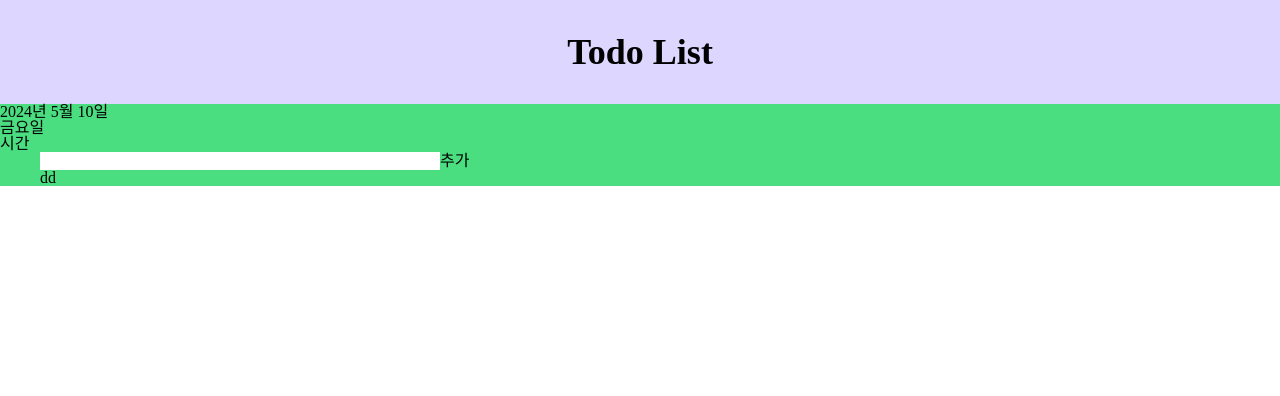
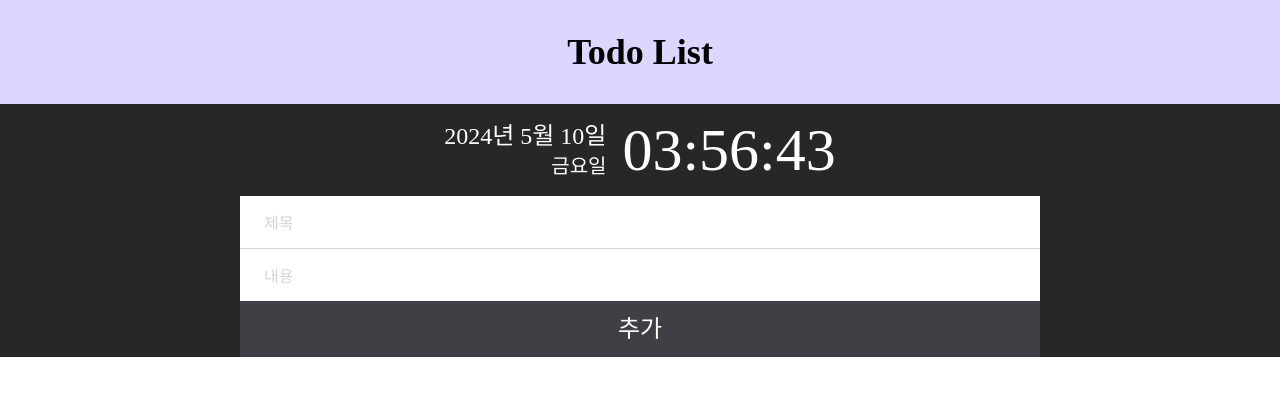
Before and after one commit to butterbeetle/sparta_todo, a React (Vite) app: page / in a window 1280 px wide. Shown: the top 396 px of the page. Built offline with nearby package versions, Linux system fonts and the light colour scheme.

Commit message:
Style. main 스타일링

```diff
--- a/src/Layout/Main/Main.jsx
+++ b/src/Layout/Main/Main.jsx
@@ -1,20 +1,79 @@
 export default function Main() {
   return (
-    <main className="bg-green-400">
-      <div>
-        <h2>2024년 5월 10일</h2>
-        <div>
-          <div>금요일</div>
-          <div>시간</div>
+    <main className="bg-zinc-800">
+      <div className="max-w-[1200px] mx-auto">
+        <div className="flex gap-4 justify-center p-4 items-center text-white">
+          <div className="flex flex-col text-2xl">
+            <div>2024년 5월 10일</div>
+            <div className="text-xl text-end">금요일</div>
+          </div>
+          <div className="text-6xl ">03:56:43</div>
         </div>
-      </div>
-      <div className="max-w-[1200px] mx-auto border border-red-100">
-        <form>
-          <input type="text" />
-          <input type="text" />
-          <button>추가</button>
+        <form className="max-w-[800px] mx-auto">
+          <div className="divide-y divide-solid divide-gray-300 ">
+            <div className="relative">
+              <input
+                id={"name"}
+                type="text"
+                className=" block p-6 pb-1 w-full text-base appearance-none focus:outline-none peer "
+                placeholder=""
+                maxLength={28}
+              />
+              <label
+                className="
+          absolute
+          top-4
+          left-6
+          z-10
+          text-base
+          text-zinc-300
+          duration-150
+          transform
+          -translate-y-3
+          scale-75
+          origin-[0]
+          peer-placeholder-shown:scale-100 peer-placeholder-shown:translate-y-0
+          peer-focus:scale-75 peer-focus:-translate-y-3
+        "
+                htmlFor={"name"}
+              >
+                제목
+              </label>
+            </div>
+            <div className="relative">
+              <input
+                id={"name"}
+                type="text"
+                className=" block p-6 pb-1 w-full text-base appearance-none focus:outline-none peer "
+                placeholder=""
+                maxLength={28}
+              />
+              <label
+                className="
+          absolute
+          top-4
+          left-6
+          z-10
+          text-base
+          text-zinc-300
+          duration-150
+          transform
+          -translate-y-3
+          scale-75
+          origin-[0]
+          peer-placeholder-shown:scale-100 peer-placeholder-shown:translate-y-0
+          peer-focus:scale-75 peer-focus:-translate-y-3
+        "
+                htmlFor={"name"}
+              >
+                내용
+              </label>
+            </div>
+          </div>
+          <button className="w-full bg-zinc-700 p-3 text-2xl text-white">
+            추가
+          </button>
         </form>
-        <div>dd</div>
       </div>
     </main>
   );
```
